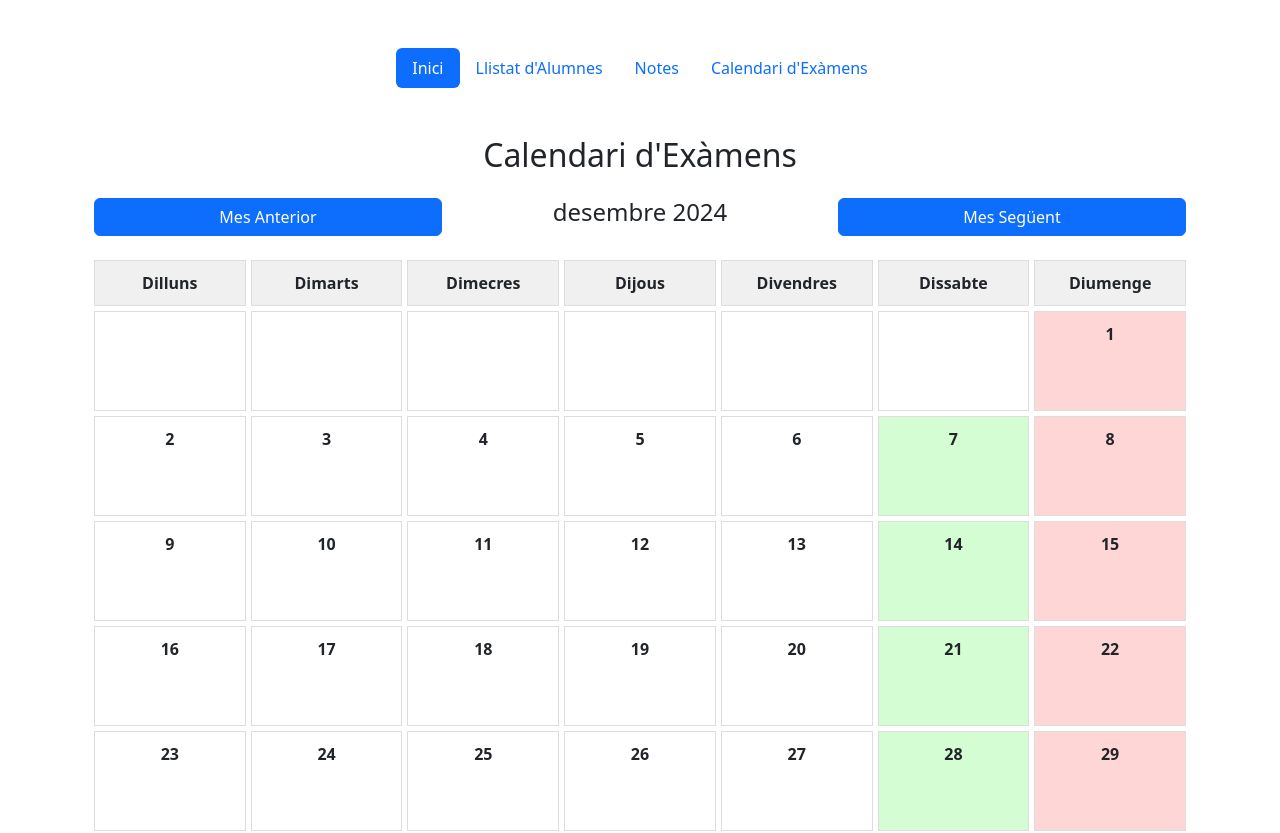
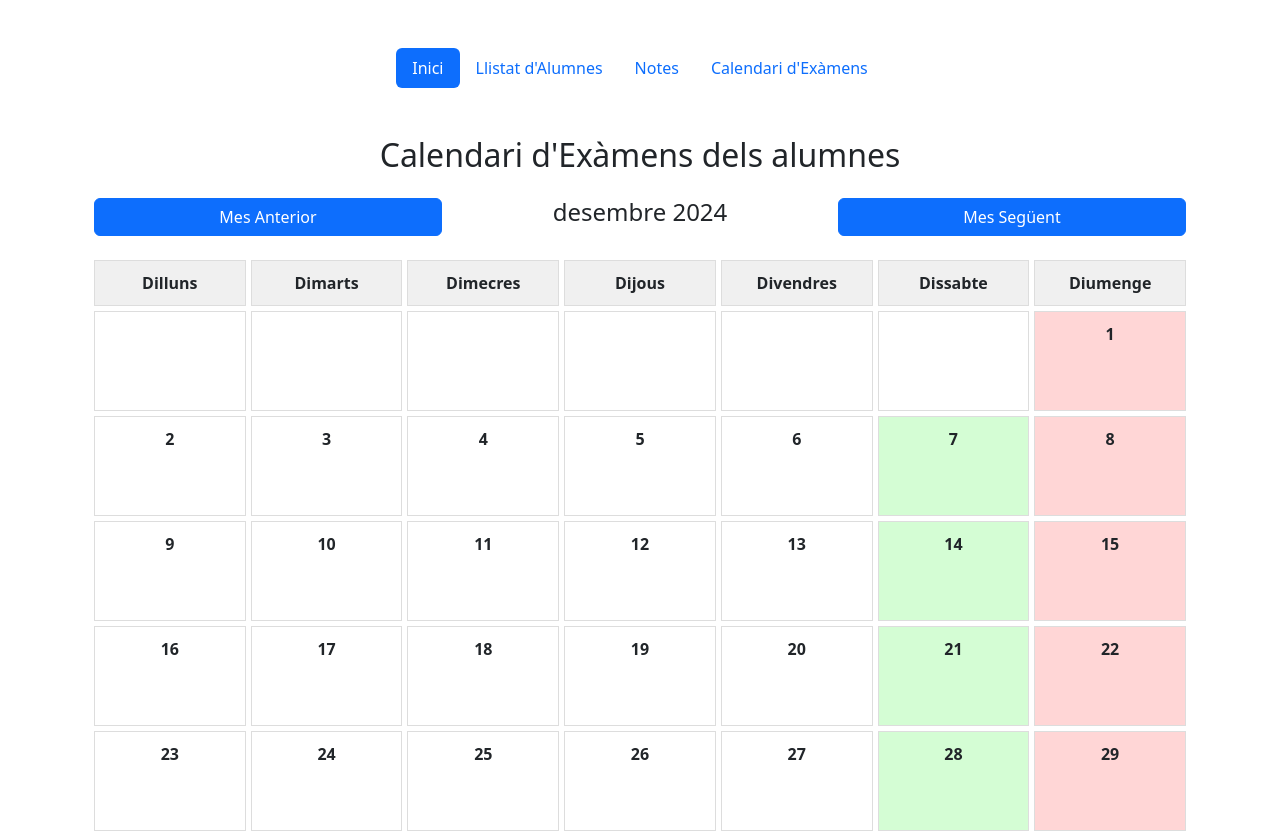
Before and after one commit to CarlesCanals/llistat-alumnes, an Angular app: page /calendari in a window 1280 px wide. Shown: the top 833 px of the page. Built offline with nearby package versions, Linux system fonts and the light colour scheme.

Commit message:
Actualitza el títol del calendari d'exàmens per incloure "dels alumnes"

```diff
--- a/src/app/calendari/calendari.component.html
+++ b/src/app/calendari/calendari.component.html
@@ -1,5 +1,5 @@
 <div class="container my-5">
-    <h2 class="text-center mb-4">Calendari d'Exàmens</h2>
+    <h2 class="text-center mb-4">Calendari d'Exàmens dels alumnes</h2>
 
     <!-- Botons per canviar el mes -->
     <div class="row mb-4">
```
